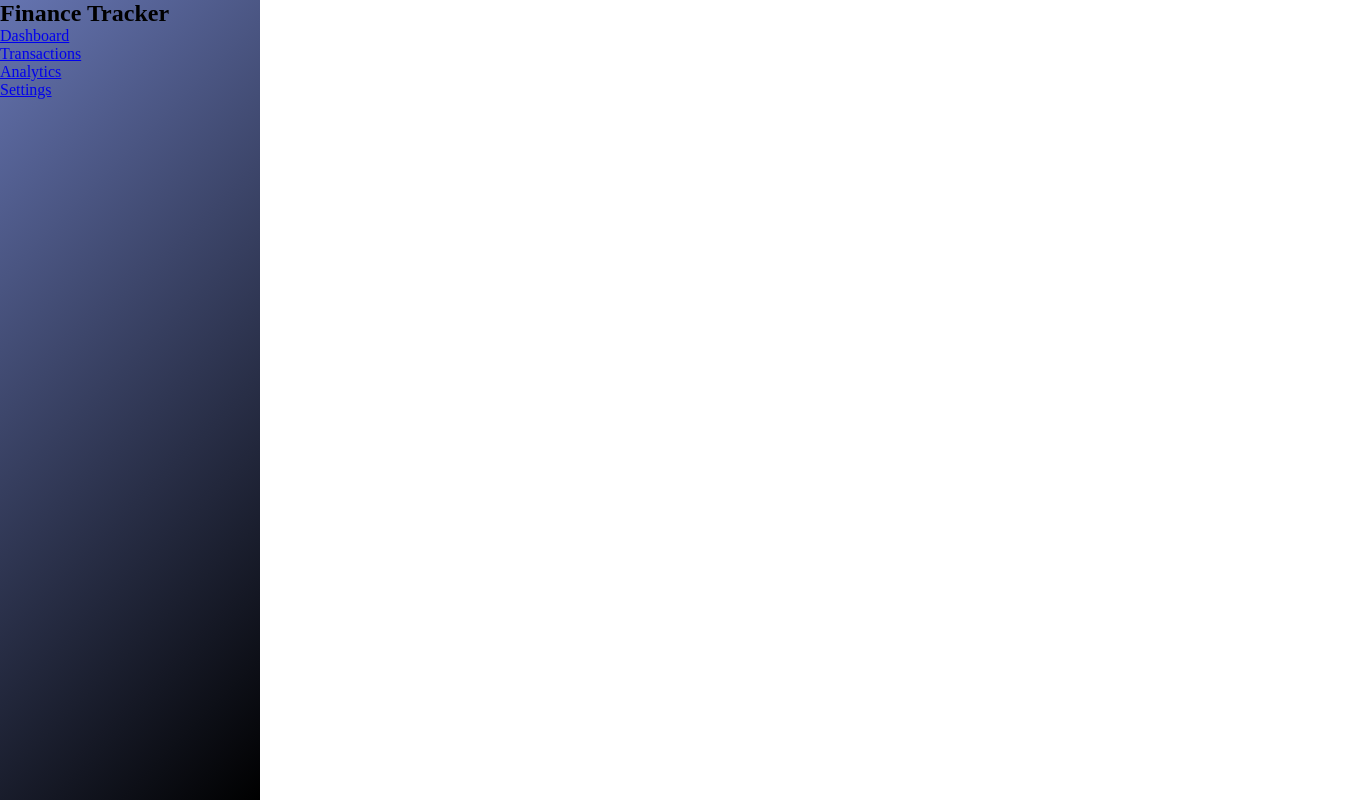
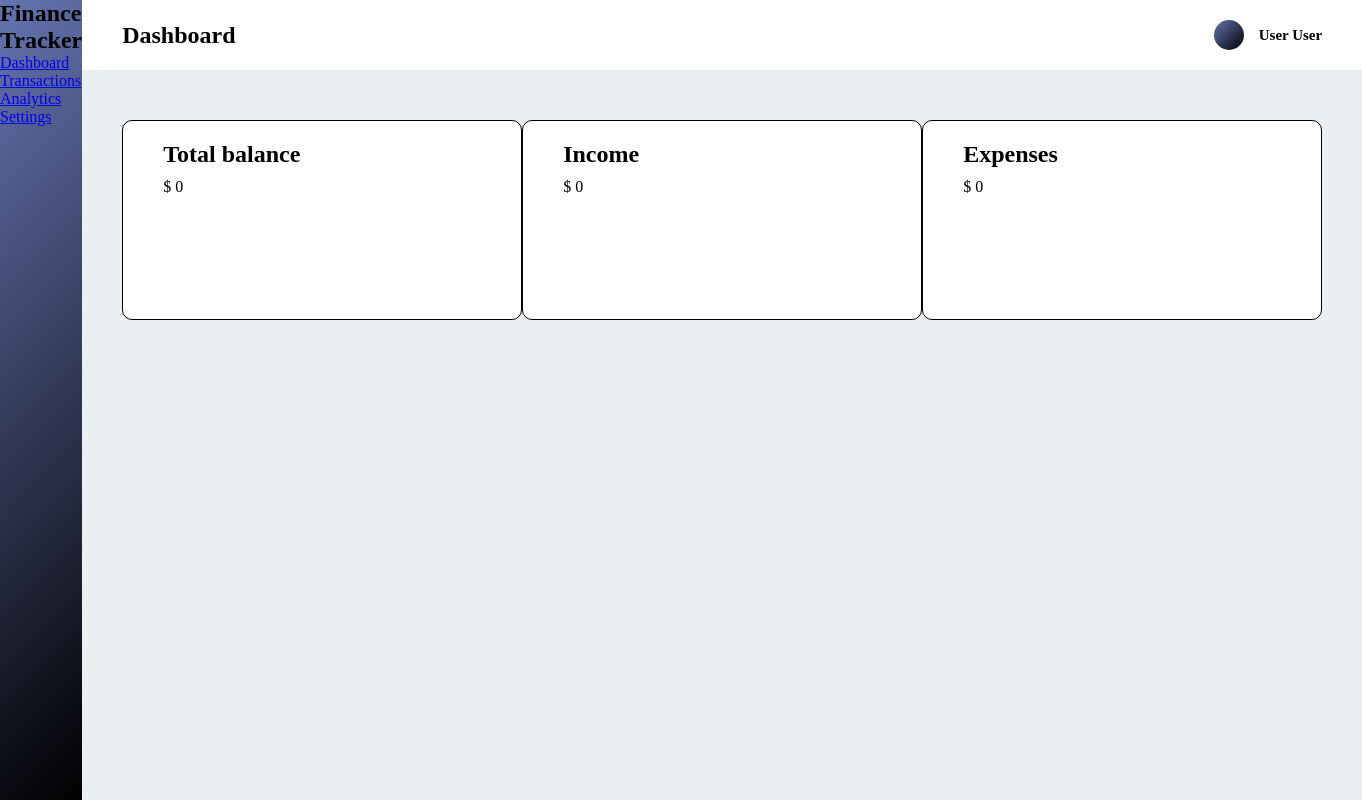
Before and after one commit to MaximMurysov/fintrack-dashboard, a React (Vite) app: page / in a window 1280 px wide. Shown: the whole page, 1362 px wide, since content can reach past the window. Built offline with nearby package versions, Linux system fonts and the light colour scheme.

Commit message:
Add dashboard layout with stat cards

```diff
--- a/src/components/Layout.tsx
+++ b/src/components/Layout.tsx
@@ -6,7 +6,7 @@ function Layout() {
   return (
     <div className={styles.layout}>
       <SideBar />
-      <div>
+      <div className={styles.main}>
         <Outlet />
       </div>
     </div>
--- a/src/pages/Dashboard.tsx
+++ b/src/pages/Dashboard.tsx
@@ -1,6 +1,58 @@
+import styles from "./dashboard.module.css";
+import { useState } from "react";
+interface StatCardProps {
+  title: string;
+  value: number;
+  className?: string;
+}
+function StatCard({ title, value, className }: StatCardProps) {
+  return (
+    <div className={className}>
+      <h2>{title}</h2>
+      <p>$ {value}</p>
+    </div>
+  );
+}
 function Dashboard() {
-  <div>
-    <h2>Dashboard</h2>
-  </div>;
+  const [totalBalance, setTotalBalance] = useState<number>(0);
+  const [income, setIncome] = useState<number>(0);
+  const [expenses, setExpenses] = useState<number>(0);
+  const cards = [
+    {
+      id: 1,
+      title: "Total balance",
+      value: totalBalance,
+      className: styles.cardTotal,
+    },
+    { id: 2, title: "Income", value: income, className: styles.cardIncome },
+    {
+      id: 3,
+      title: "Expenses",
+      value: expenses,
+      className: styles.cardExpense,
+    },
+  ];
+
+  return (
+    <>
+      <div className={styles.dashboardHeader}>
+        <h2>Dashboard</h2>
+        <div className={styles.userLogin}>
+          <p className={styles.userPhoto}></p>
+          <p className={styles.userName}>User User</p>
+        </div>
+      </div>
+      <div className={styles.dashboardCard}>
+        {cards.map((card) => (
+          <StatCard
+            key={card.id}
+            title={card.title}
+            value={card.value}
+            className={card.className}
+          />
+        ))}
+      </div>
+    </>
+  );
 }
 export default Dashboard;
--- /dev/null
+++ b/src/pages/dashboard.module.css
@@ -0,0 +1,63 @@
+.dashboardHeader {
+  display: flex;
+  justify-content: space-between;
+  height: 70px;
+  align-items: center;
+  margin-bottom: 50px;
+  background-color: white;
+  padding: 0px 40px;
+}
+.userLogin {
+  display: flex;
+  align-items: center;
+  gap: 15px;
+}
+.userPhoto {
+  width: 30px;
+  height: 30px;
+  border-radius: 50%;
+  background-image: linear-gradient(135deg, #6574b1, #000000);
+  cursor: pointer;
+}
+.userName {
+  font-size: 15px;
+  font-weight: bold;
+}
+.dashboardCard {
+  display: flex;
+  justify-content: space-between;
+  padding: 0px 40px;
+}
+.cardTotal {
+  border: 1px black solid;
+  width: 400px;
+  height: 200px;
+  display: flex;
+  flex-direction: column;
+  gap: 10px;
+  border-radius: 10px;
+  padding: 20px 40px;
+  background-color: white;
+}
+.cardIncome {
+  border: 1px black solid;
+  width: 400px;
+  height: 200px;
+  display: flex;
+  flex-direction: column;
+  gap: 10px;
+  border-radius: 10px;
+  padding: 20px 40px;
+  background-color: white;
+}
+.cardExpense {
+  border: 1px black solid;
+  width: 400px;
+  height: 200px;
+  display: flex;
+  flex-direction: column;
+  gap: 10px;
+  border-radius: 10px;
+  padding: 20px 40px;
+  background-color: white;
+}
--- a/src/styles.module.css
+++ b/src/styles.module.css
@@ -6,3 +6,8 @@
 .layout {
   display: flex;
 }
+.main {
+  width: 100%;
+
+  background-color: #eaf0f1;
+}
```
